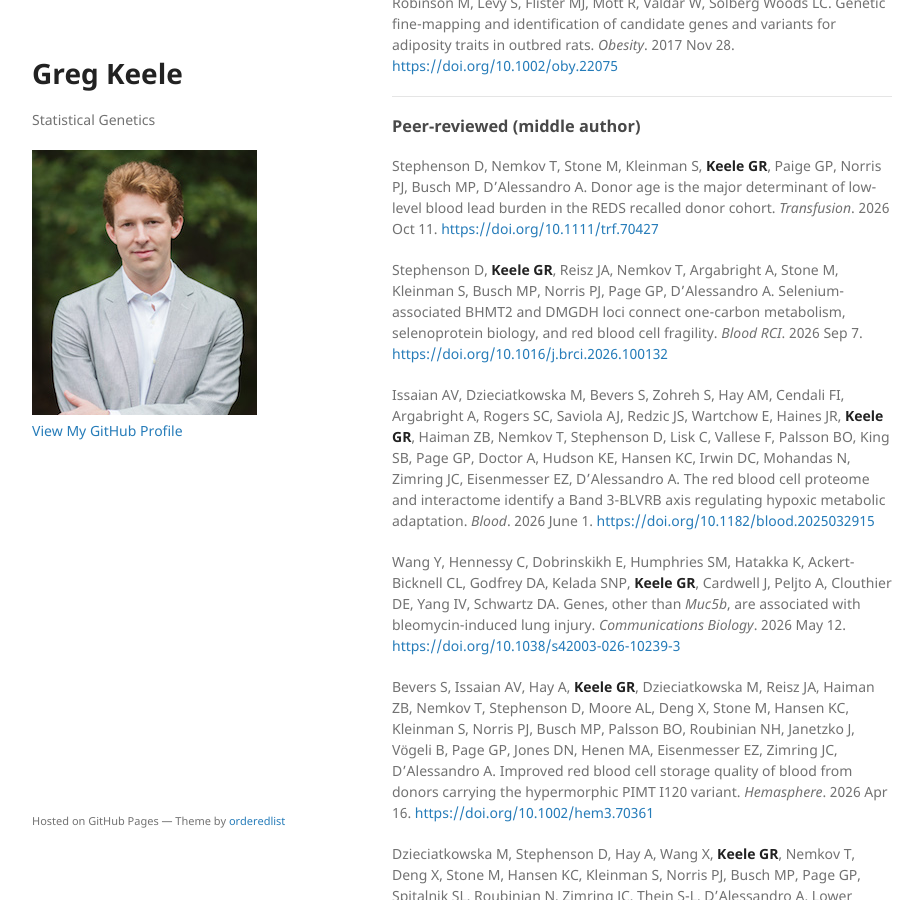
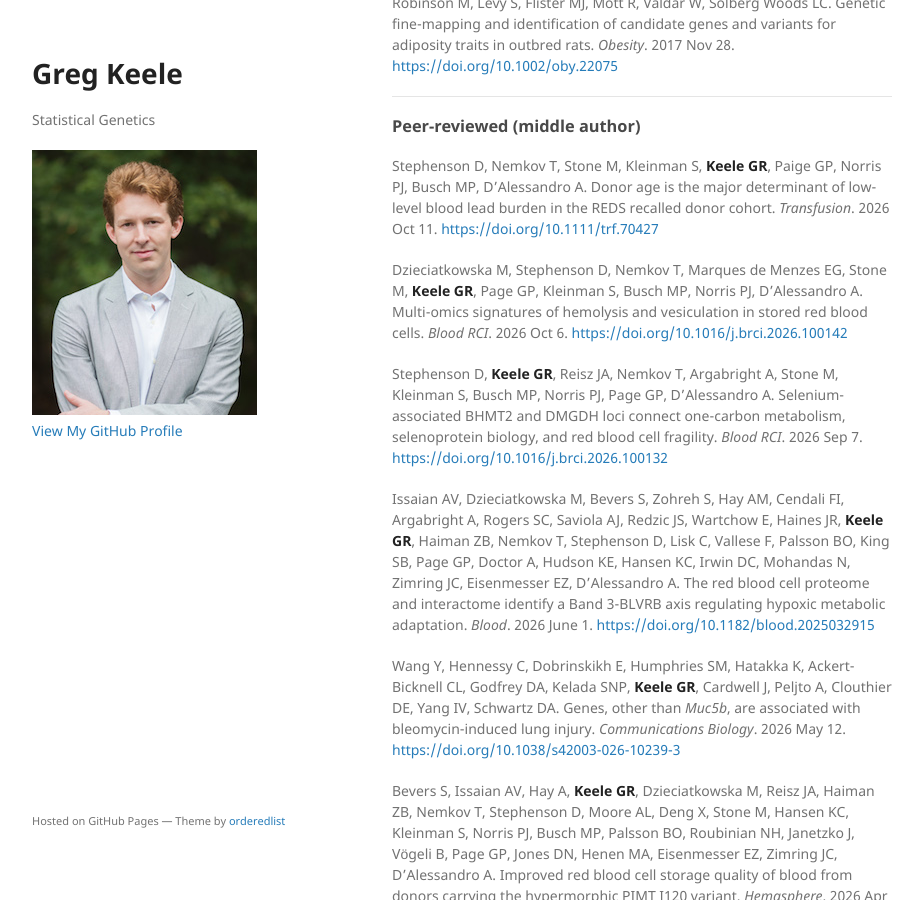
Before and after one commit to gkeele/gkeele.github.io, a Jekyll site: the page built from publications.md, in a window 1280 px wide and 900 px high, scrolled down 2924 px. Shown: the whole window, without its empty margins (178-1101 px from the left). Built offline with Jekyll 4.4.1, drawn with Linux system fonts in a browser that asks for light colours; our own code applies the rules of GitHub Pages for plain Markdown files.

Commit message:
Added signature paper in Blood RCI

```diff
--- a/publications.md
+++ b/publications.md
@@ -64,6 +64,8 @@ ___
 ### Peer-reviewed (middle author)
 
 Stephenson D, Nemkov T, Stone M, Kleinman S, **Keele GR**, Paige GP, Norris PJ, Busch MP, D'Alessandro A. Donor age is the major determinant of low-level blood lead burden in the REDS recalled donor cohort. *Transfusion*. 2026 Oct 11. [https://doi.org/10.1111/trf.70427](https://doi.org/10.1111/trf.70427)
+
+Dzieciatkowska M, Stephenson D, Nemkov T, Marques de Menzes EG, Stone M, **Keele GR**, Page GP, Kleinman S, Busch MP, Norris PJ, D'Alessandro A. Multi-omics signatures of hemolysis and vesiculation in stored red blood cells. *Blood RCI*. 2026 Oct 6. [https://doi.org/10.1016/j.brci.2026.100142](https://doi.org/10.1016/j.brci.2026.100142)
 
 Stephenson D, **Keele GR**, Reisz JA, Nemkov T, Argabright A, Stone M, Kleinman S, Busch MP, Norris PJ, Page GP, D'Alessandro A. Selenium-associated BHMT2 and DMGDH loci connect one-carbon metabolism, selenoprotein biology, and red blood cell fragility. *Blood RCI*. 2026 Sep 7. [https://doi.org/10.1016/j.brci.2026.100132](https://doi.org/10.1016/j.brci.2026.100132)
 
```
